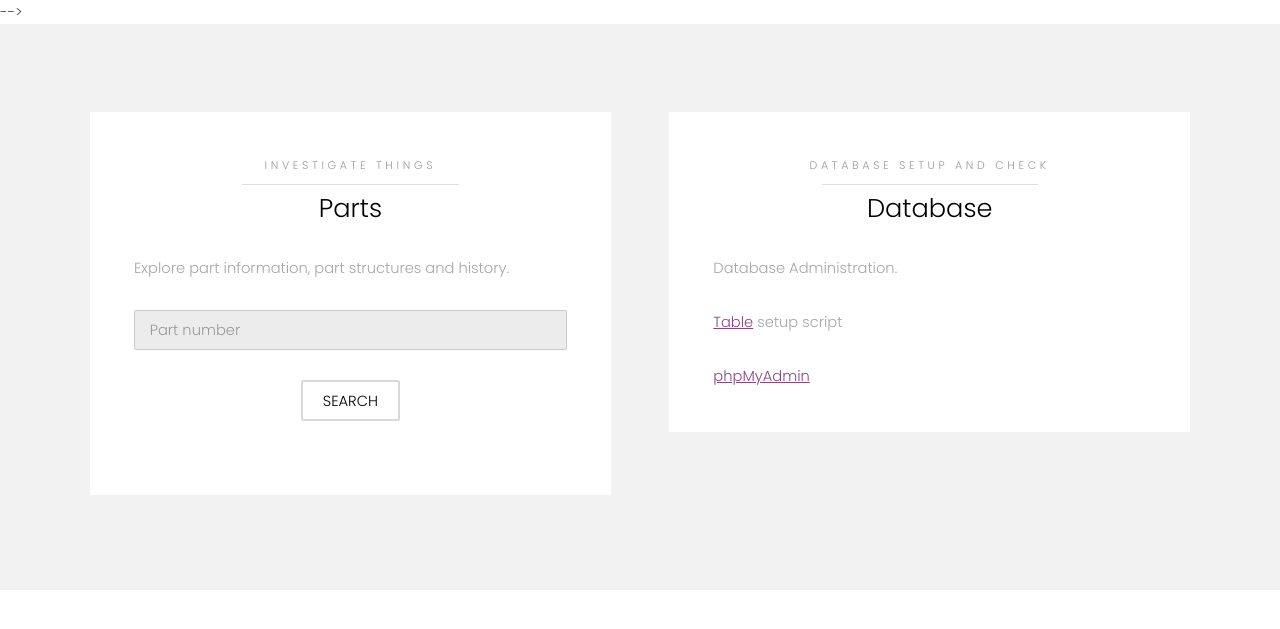
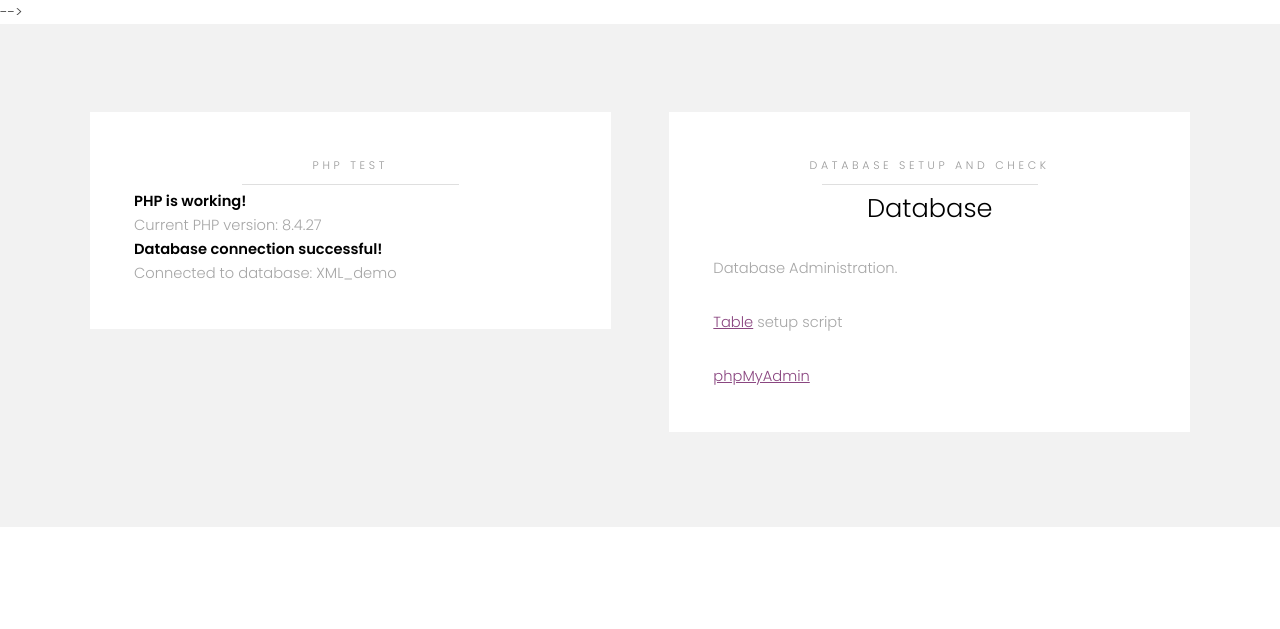
Before and after one commit to StevenDumon/miniMaze, a PHP site: page /admin.php in a window 1280 px wide. Shown: the part 48-677 px from the top of the page. Run offline with PHP 8.4, Linux system fonts and the light colour scheme; data that the repository does not hold is empty.

Commit message:
PHP and Database test

```diff
--- a/admin.php
+++ b/admin.php
@@ -39,48 +39,26 @@
 							</div> -->
 							<div class="content">
 								<header class="align-center">
-								<p>Investigate things</p>
-									<h2>Parts</h2>
+								<p>PHP test</p>
+									<!--<h2>Parts</h2>-->
 								</header>
 								<p>
-									Explore part information, part structures and history.
+									<?php
+										// PHP test
+										echo "<strong>PHP is working!</strong><br>";
+										echo "Current PHP version: " . phpversion() . "<br>";
+
+										// Database connection test
+										if ($conn->connect_error) {
+											die("Connection failed: " . $conn->connect_error);
+										}
+										echo "<strong>Database connection successful!</strong><br>";
+										echo "Connected to database: " . $dbname . "<br>";
+
+										$conn->close();
+									?>
 								</p>
 
-								<!--Make sure the form has the autocomplete function switched off:-->
-								<form autocomplete="off" action="pages/part_details.php" method="get" enctype="multipart/form-data">
-			                        <p><input type="text" id="partNumber" name="partNumber" placeholder="Part number"></p>
-									<footer class="align-center">
-										<input type="submit" value="Search" class="button alt">
-									</footer>
-			                    </form>
-								<!-- Autocomplete -->
-					            <script src="scripts/autoComplete.js"></script>
-								<script>
-									<?php
-                                        $query = "SELECT DISTINCT Number FROM XML_demo.Parts ORDER BY Number";
-							      	    $result = $conn->query($query);
-										$numPart=0; // use counter to avoid printing comma before first result
-
-										if ($result->num_rows > 0){
-											// write array var declaration
-											echo 'var parts = [';
-											//echo '"option 1"';
-
-       								        while($row = $result->fetch_assoc()){
-											    $numPart++;
-    							                $partNumber = $row["Number"];
-											    if ($numPart!=1){echo ",";}
-							         	        echo '"' . $partNumber . '"';
-							                } // end loop all results
-
-   											// write array variable closing
-										    // echo ', "option 4"';
-										    echo "];";
-   						      		    } // end if num_rows > 0
-										// end adding parts to textfield autocomplete
-									?>
-					      	    autocomplete(document.getElementById("partNumber"), parts, 100);
-					            </script>
 
 							</div>
 						</div>
```
